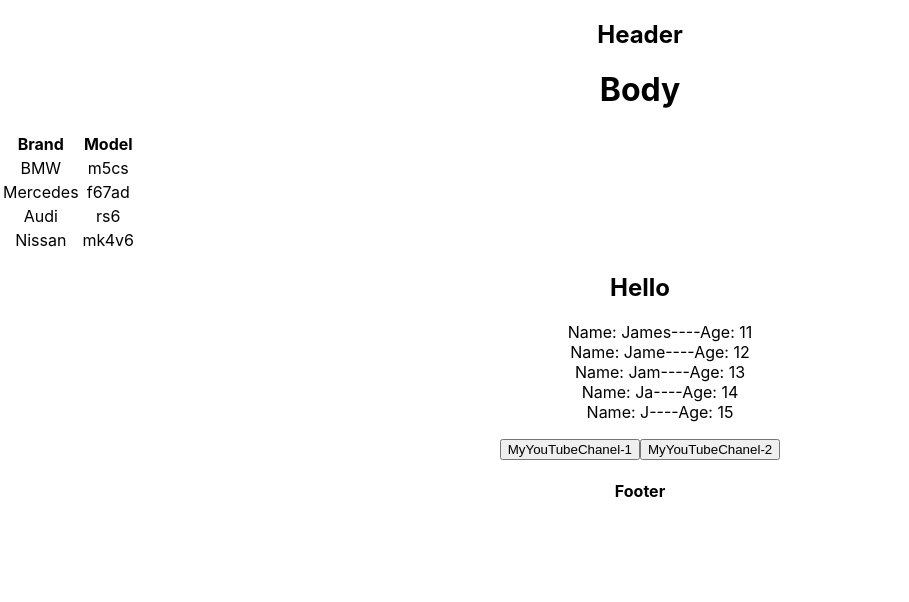
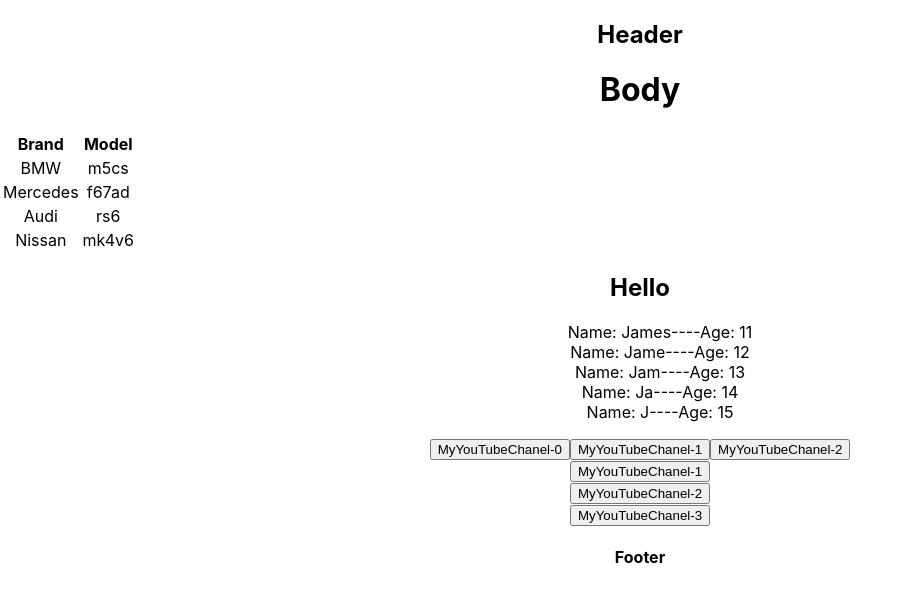
Before and after one commit to AlexMuhin-IT/PractikForIgor, a React (Create React App) app: page / in a window 1280 px wide. Shown: the top 602 px of the page, without its empty margins (0-909 px from the left). Built offline with nearby package versions, Linux system fonts and the light colour scheme.

Commit message:
микротаски идут отлично

```diff
--- /dev/null
+++ b/src/components/Button.tsx
@@ -0,0 +1,19 @@
+import React from 'react';
+
+
+type ButtonProps = {
+    name: string;
+    callBack: () => void;
+}
+
+export const Button = (props: ButtonProps) => {
+    const onClickHandler = (e: React.MouseEvent<HTMLButtonElement>) => {
+        props.callBack();
+    }
+
+    return (
+        <div>
+            <button onClick={onClickHandler}>{props.name}</button>
+        </div>
+    );
+};
--- a/src/components/NewLesson.tsx
+++ b/src/components/NewLesson.tsx
@@ -1,23 +1,37 @@
 import React, {MouseEvent} from 'react';
-
+import {Button} from "./Button";
+import {subscribe} from "node:diagnostics_channel";
 
 export const NewLesson = () => {
-//
-//     const message = () =>{
-//         console.log("Vasya is click button")
-//     }
-// const message2 = () => {
-//         console.log("Ivan is click button")
-// }
+//для первых двух кнопок
+    const message = () => {
+        console.log("Alex is click button")
+    }
     const onClickHandler = (name: string) => {
         console.log(name);
+    }
+//для вторых двух кнопок
+    const forButton1 = (subsriber: string, age: number, adress: string) => {
+        console.log(subsriber, age, adress)
+    }
+    const forButton2 = (subsriber: string, age: number, adress: string) => {
+        console.log(subsriber, age, adress)
+    }
+    const forButton3 = () => {
+        console.log("Я тупая кнопка")
     }
 
     return (
         <div>
+            <button onClick={message}>MyYouTubeChanel-0</button>
             <button onClick={() => onClickHandler('Vasya')}>MyYouTubeChanel-1</button>
             <button onClick={() => onClickHandler("Ivan")}>MyYouTubeChanel-2</button>
 
+            <Button name={'MyYouTubeChanel-1'}
+                    callBack={() => forButton1('Alex is click', 37, 'I live in Sevastopol')}/>
+            <Button name={'MyYouTubeChanel-2'}
+                    callBack={() => forButton2('Limon is click', 36, 'I live in Bahchiparish')}/>
+            <Button name={'MyYouTubeChanel-3'} callBack={forButton3}/>
         </div>
     );
 };
```
